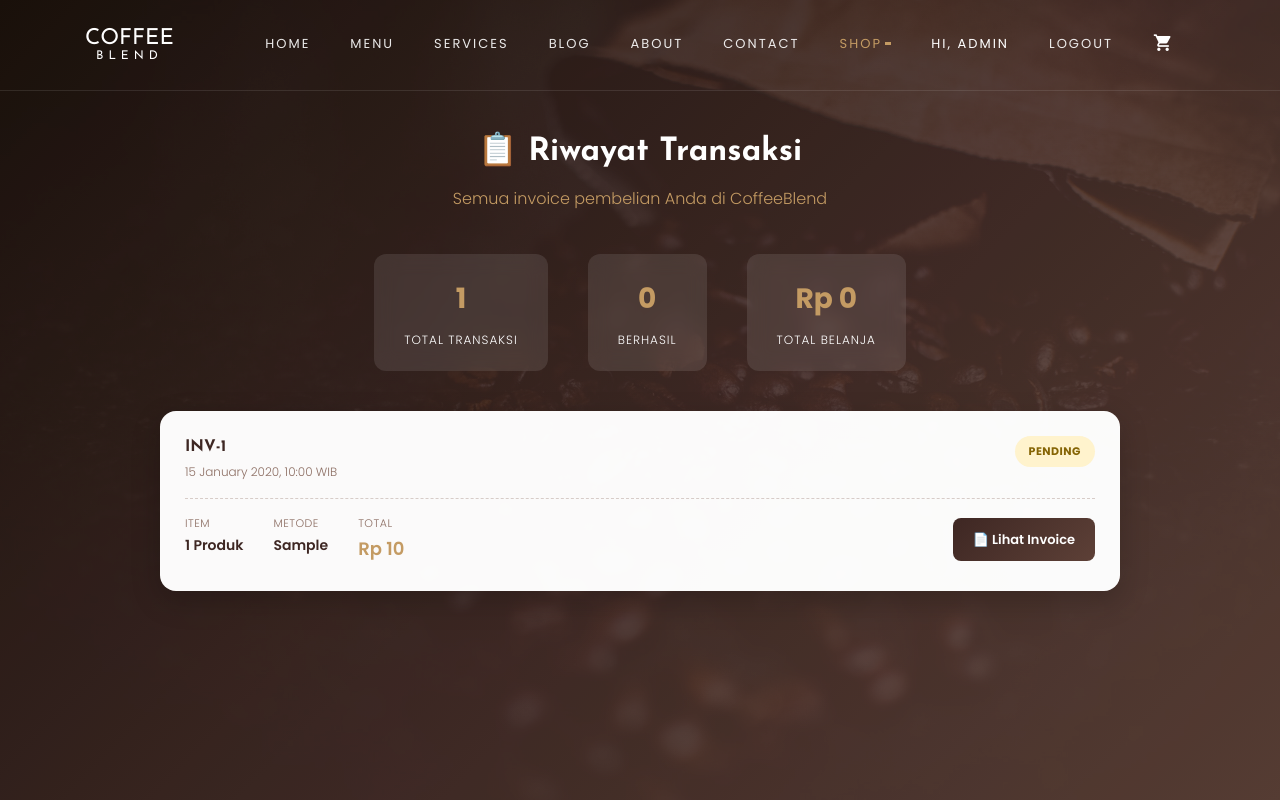
After one commit to Revo-dev478/brewbean, a PHP site: page /riwayat_transaksi_user.php in a window 1280 px wide. The commit adds this page. Run offline with PHP 8.4, Linux system fonts and the light colour scheme; a user stored in the database is signed in; data comes from the database, SQL or seed files in the repository; tables that the repository leaves empty or names only in its code hold one stand-in row (values such as "Sample post"); some web fonts are replaced.

Commit message:
tambahan

```diff
--- a/partials/navbar.php
+++ b/partials/navbar.php
@@ -43,12 +43,13 @@ $current_page = basename($_SERVER['PHP_SELF']);
                 <li class="nav-item <?= ($current_page == 'contact.php') ? 'active' : '' ?>"><a href="contact.php" class="nav-link">Contact</a></li>
 
                 <?php if ($isLoggedIn): ?>
-                    <li class="nav-item dropdown <?= (in_array($current_page, ['keranjang.php', 'riwayat_pemesanan.php'])) ? 'active' : '' ?>">
+                    <li class="nav-item dropdown <?= (in_array($current_page, ['keranjang.php', 'riwayat_pemesanan.php', 'riwayat_transaksi_user.php'])) ? 'active' : '' ?>">
                         <a class="nav-link dropdown-toggle" href="#" id="dropdown04" data-toggle="dropdown" aria-haspopup="true" aria-expanded="false">Shop</a>
                         <div class="dropdown-menu" aria-labelledby="dropdown04">
                             <a class="dropdown-item" href="menu.php">Shop</a>
                             <a class="dropdown-item" href="keranjang.php">Cart</a>
                             <a class="dropdown-item" href="riwayat_pemesanan.php">Pesanan Saya</a>
+                            <a class="dropdown-item" href="riwayat_transaksi_user.php">📋 Riwayat Transaksi</a>
                         </div>
                     </li>
                     <li class="nav-item"><span class="nav-link" style="color: #fff !important;">Hi, <?= htmlspecialchars($username) ?></span></li>
--- /dev/null
+++ b/riwayat_transaksi_user.php
@@ -0,0 +1,449 @@
+<?php
+
+/**
+ * RIWAYAT TRANSAKSI USER
+ * Halaman untuk menampilkan semua invoice transaksi user
+ */
+session_start();
+require_once 'config.php';
+
+// Check if user is logged in
+if (!isset($_SESSION['id_user'])) {
+    header("Location: login.php?redirect=riwayat_transaksi_user.php");
+    exit();
+}
+
+$id_user = $_SESSION['id_user'];
+
+// Fetch all transactions for this user
+$transactions = [];
+if ($koneksi) {
+    $query = "SELECT t.*,
+                     u.username, u.email,
+                     (SELECT COUNT(*) FROM checkout_item ci WHERE ci.order_id = t.order_id) as item_count
+              FROM transaksi_midtrans t
+              LEFT JOIN tabel_user u ON t.id_user = u.id_user
+              WHERE t.id_user = ?
+              ORDER BY t.transaction_time DESC";
+
+    $stmt = mysqli_prepare($koneksi, $query);
+    mysqli_stmt_bind_param($stmt, "i", $id_user);
+    mysqli_stmt_execute($stmt);
+    $result = mysqli_stmt_get_result($stmt);
+
+    while ($row = mysqli_fetch_assoc($result)) {
+        $transactions[] = $row;
+    }
+    mysqli_stmt_close($stmt);
+}
+?>
+<!DOCTYPE html>
+<html lang="id">
+
+<head>
+    <title>Riwayat Transaksi - CoffeeBlend</title>
+    <meta charset="utf-8">
+    <meta name="viewport" content="width=device-width, initial-scale=1">
+
+    <!-- Google Fonts -->
+    <link href="https://fonts.googleapis.com/css?family=Poppins:300,400,500,600,700" rel="stylesheet">
+    <link href="https://fonts.googleapis.com/css?family=Josefin+Sans:400,700" rel="stylesheet">
+    <link href="https://fonts.googleapis.com/css?family=Great+Vibes" rel="stylesheet">
+
+    <!-- CSS -->
+    <link rel="stylesheet" href="css/open-iconic-bootstrap.min.css">
+    <link rel="stylesheet" href="css/animate.css">
+    <link rel="stylesheet" href="css/owl.carousel.min.css">
+    <link rel="stylesheet" href="css/owl.theme.default.min.css">
+    <link rel="stylesheet" href="css/magnific-popup.css">
+    <link rel="stylesheet" href="css/aos.css">
+    <link rel="stylesheet" href="css/ionicons.min.css">
+    <link rel="stylesheet" href="css/bootstrap-datepicker.css">
+    <link rel="stylesheet" href="css/jquery.timepicker.css">
+    <link rel="stylesheet" href="css/flaticon.css">
+    <link rel="stylesheet" href="css/icomoon.css">
+    <link rel="stylesheet" href="css/style.css">
+
+    <style>
+        .transaction-page {
+            padding-top: 100px;
+            min-height: 100vh;
+            background: linear-gradient(135deg, #1a0f0a 0%, #3e2723 50%, #5d4037 100%);
+        }
+
+        .transaction-page::before {
+            content: '';
+            position: fixed;
+            top: 0;
+            left: 0;
+            right: 0;
+            bottom: 0;
+            background-image: url('images/bg_1.jpg');
+            background-size: cover;
+            background-position: center;
+            opacity: 0.1;
+            z-index: 0;
+            pointer-events: none;
+        }
+
+        .transaction-container {
+            position: relative;
+            z-index: 1;
+            max-width: 1000px;
+            margin: 0 auto;
+            padding: 30px 20px 60px;
+        }
+
+        .page-title {
+            color: #fff;
+            font-size: 32px;
+            font-weight: 700;
+            margin-bottom: 10px;
+            text-align: center;
+        }
+
+        .page-subtitle {
+            color: #c49b63;
+            font-size: 16px;
+            text-align: center;
+            margin-bottom: 40px;
+        }
+
+        .transaction-card {
+            background: rgba(255, 255, 255, 0.98);
+            border-radius: 16px;
+            padding: 25px;
+            margin-bottom: 20px;
+            box-shadow: 0 10px 30px rgba(0, 0, 0, 0.2);
+            transition: transform 0.3s ease, box-shadow 0.3s ease;
+        }
+
+        .transaction-card:hover {
+            transform: translateY(-5px);
+            box-shadow: 0 15px 40px rgba(0, 0, 0, 0.3);
+        }
+
+        .transaction-header {
+            display: flex;
+            justify-content: space-between;
+            align-items: flex-start;
+            margin-bottom: 15px;
+            flex-wrap: wrap;
+            gap: 10px;
+        }
+
+        .order-info h3 {
+            font-size: 16px;
+            color: #3e2723;
+            margin: 0;
+            font-weight: 700;
+        }
+
+        .order-date {
+            font-size: 12px;
+            color: #8d6e63;
+            margin-top: 3px;
+        }
+
+        .status-badge {
+            display: inline-block;
+            padding: 6px 14px;
+            border-radius: 20px;
+            font-size: 11px;
+            font-weight: 700;
+            text-transform: uppercase;
+            letter-spacing: 0.5px;
+        }
+
+        .status-success {
+            background: #d4edda;
+            color: #28a745;
+        }
+
+        .status-pending {
+            background: #fff3cd;
+            color: #856404;
+        }
+
+        .status-failed {
+            background: #f8d7da;
+            color: #dc3545;
+        }
+
+        .transaction-body {
+            display: flex;
+            justify-content: space-between;
+            align-items: center;
+            border-top: 1px dashed #d7ccc8;
+            padding-top: 15px;
+            flex-wrap: wrap;
+            gap: 15px;
+        }
+
+        .transaction-details {
+            display: flex;
+            gap: 30px;
+            flex-wrap: wrap;
+        }
+
+        .detail-item {
+            text-align: left;
+        }
+
+        .detail-label {
+            font-size: 11px;
+            color: #8d6e63;
+            text-transform: uppercase;
+            letter-spacing: 0.5px;
+        }
+
+        .detail-value {
+            font-size: 14px;
+            color: #3e2723;
+            font-weight: 600;
+        }
+
+        .detail-value.amount {
+            color: #c49b63;
+            font-size: 18px;
+        }
+
+        .btn-invoice {
+            display: inline-flex;
+            align-items: center;
+            gap: 8px;
+            padding: 10px 20px;
+            background: linear-gradient(135deg, #3e2723 0%, #5d4037 100%);
+            color: white;
+            border-radius: 8px;
+            font-size: 13px;
+            font-weight: 600;
+            text-decoration: none;
+            transition: all 0.3s ease;
+        }
+
+        .btn-invoice:hover {
+            background: linear-gradient(135deg, #5d4037 0%, #6d4c41 100%);
+            color: white;
+            text-decoration: none;
+            transform: translateY(-2px);
+        }
+
+        .empty-state {
+            text-align: center;
+            padding: 60px 20px;
+            background: rgba(255, 255, 255, 0.95);
+            border-radius: 16px;
+        }
+
+        .empty-state .icon {
+            font-size: 60px;
+            margin-bottom: 20px;
+        }
+
+        .empty-state h3 {
+            color: #3e2723;
+            font-size: 20px;
+            margin-bottom: 10px;
+        }
+
+        .empty-state p {
+            color: #8d6e63;
+            margin-bottom: 20px;
+        }
+
+        .btn-shop {
+            display: inline-block;
+            padding: 12px 30px;
+            background: linear-gradient(135deg, #c49b63 0%, #a37c45 100%);
+            color: white;
+            border-radius: 8px;
+            font-size: 14px;
+            font-weight: 600;
+            text-decoration: none;
+        }
+
+        .btn-shop:hover {
+            background: linear-gradient(135deg, #d4a970 0%, #b58b50 100%);
+            color: white;
+            text-decoration: none;
+        }
+
+        .stats-bar {
+            display: flex;
+            justify-content: center;
+            gap: 40px;
+            margin-bottom: 40px;
+            flex-wrap: wrap;
+        }
+
+        .stat-item {
+            text-align: center;
+            background: rgba(255, 255, 255, 0.1);
+            padding: 20px 30px;
+            border-radius: 12px;
+            backdrop-filter: blur(10px);
+        }
+
+        .stat-number {
+            font-size: 28px;
+            font-weight: 700;
+            color: #c49b63;
+        }
+
+        .stat-label {
+            font-size: 12px;
+            color: #fff;
+            text-transform: uppercase;
+            letter-spacing: 1px;
+            margin-top: 5px;
+        }
+
+        /* Navbar fix */
+        .ftco-navbar-light.scrolled {
+            background: #000 !important;
+        }
+
+        @media (max-width: 768px) {
+            .transaction-header {
+                flex-direction: column;
+            }
+
+            .transaction-body {
+                flex-direction: column;
+                align-items: flex-start;
+            }
+
+            .transaction-details {
+                width: 100%;
+            }
+
+            .btn-invoice {
+                width: 100%;
+                justify-content: center;
+            }
+
+            .stats-bar {
+                gap: 15px;
+            }
+
+            .stat-item {
+                padding: 15px 20px;
+            }
+        }
+    </style>
+</head>
+
+<body>
+    <!-- Navbar -->
+    <?php include 'partials/navbar.php'; ?>
+
+    <div class="transaction-page">
+        <div class="transaction-container">
+            <h1 class="page-title">📋 Riwayat Transaksi</h1>
+            <p class="page-subtitle">Semua invoice pembelian Anda di CoffeeBlend</p>
+
+            <?php if (count($transactions) > 0): ?>
+                <!-- Stats Bar -->
+                <?php
+                $total_transactions = count($transactions);
+                $total_spent = 0;
+                $success_count = 0;
+                foreach ($transactions as $t) {
+                    $status = strtolower($t['transaction_status']);
+                    if (in_array($status, ['settlement', 'capture', 'success'])) {
+                        $total_spent += $t['gross_amount'];
+                        $success_count++;
+                    }
+                }
+                ?>
+                <div class="stats-bar">
+                    <div class="stat-item">
+                        <div class="stat-number"><?= $total_transactions ?></div>
+                        <div class="stat-label">Total Transaksi</div>
+                    </div>
+                    <div class="stat-item">
+                        <div class="stat-number"><?= $success_count ?></div>
+                        <div class="stat-label">Berhasil</div>
+                    </div>
+                    <div class="stat-item">
+                        <div class="stat-number">Rp <?= number_format($total_spent, 0, ',', '.') ?></div>
+                        <div class="stat-label">Total Belanja</div>
+                    </div>
+                </div>
+
+                <!-- Transaction List -->
+                <?php foreach ($transactions as $trans):
+                    $status = strtolower($trans['transaction_status']);
+
+                    if (in_array($status, ['settlement', 'capture', 'success'])) {
+                        $status_class = 'status-success';
+                        $status_text = 'LUNAS';
+                    } elseif ($status == 'pending') {
+                        $status_class = 'status-pending';
+                        $status_text = 'PENDING';
+                    } else {
+                        $status_class = 'status-failed';
+                        $status_text = strtoupper($status);
+                    }
+                ?>
+                    <div class="transaction-card">
+                        <div class="transaction-header">
+                            <div class="order-info">
+                                <h3>INV-<?= htmlspecialchars($trans['order_id']) ?></h3>
+                                <div class="order-date"><?= date('d F Y, H:i', strtotime($trans['transaction_time'])) ?> WIB</div>
+                            </div>
+                            <span class="status-badge <?= $status_class ?>"><?= $status_text ?></span>
+                        </div>
+
+                        <div class="transaction-body">
+                            <div class="transaction-details">
+                                <div class="detail-item">
+                                    <div class="detail-label">Item</div>
+                                    <div class="detail-value"><?= $trans['item_count'] ?> Produk</div>
+                                </div>
+                                <div class="detail-item">
+                                    <div class="detail-label">Metode</div>
+                                    <div class="detail-value"><?= ucfirst($trans['payment_type'] ?? 'Midtrans') ?></div>
+                                </div>
+                                <div class="detail-item">
+                                    <div class="detail-label">Total</div>
+                                    <div class="detail-value amount">Rp <?= number_format($trans['gross_amount'], 0, ',', '.') ?></div>
+                                </div>
+                            </div>
+
+                            <a href="generate_invoice.php?order_id=<?= urlencode($trans['order_id']) ?>" target="_blank" class="btn-invoice">
+                                📄 Lihat Invoice
+                            </a>
+                        </div>
+                    </div>
+                <?php endforeach; ?>
+
+            <?php else: ?>
+                <div class="empty-state">
+                    <div class="icon">☕</div>
+                    <h3>Belum Ada Transaksi</h3>
+                    <p>Anda belum melakukan pembelian apapun di CoffeeBlend</p>
+                    <a href="menu.php" class="btn-shop">Mulai Belanja</a>
+                </div>
+            <?php endif; ?>
+        </div>
+    </div>
+
+    <!-- Scripts -->
+    <script src="js/jquery.min.js"></script>
+    <script src="js/jquery-migrate-3.0.1.min.js"></script>
+    <script src="js/popper.min.js"></script>
+    <script src="js/bootstrap.min.js"></script>
+    <script src="js/jquery.easing.1.3.js"></script>
+    <script src="js/jquery.waypoints.min.js"></script>
+    <script src="js/jquery.stellar.min.js"></script>
+    <script src="js/owl.carousel.min.js"></script>
+    <script src="js/jquery.magnific-popup.min.js"></script>
+    <script src="js/aos.js"></script>
+    <script src="js/jquery.animateNumber.min.js"></script>
+    <script src="js/scrollax.min.js"></script>
+    <script src="js/main.js"></script>
+</body>
+
+</html>
```
Also changed, not shown: invoice_template.php (+94 -6 lines).
